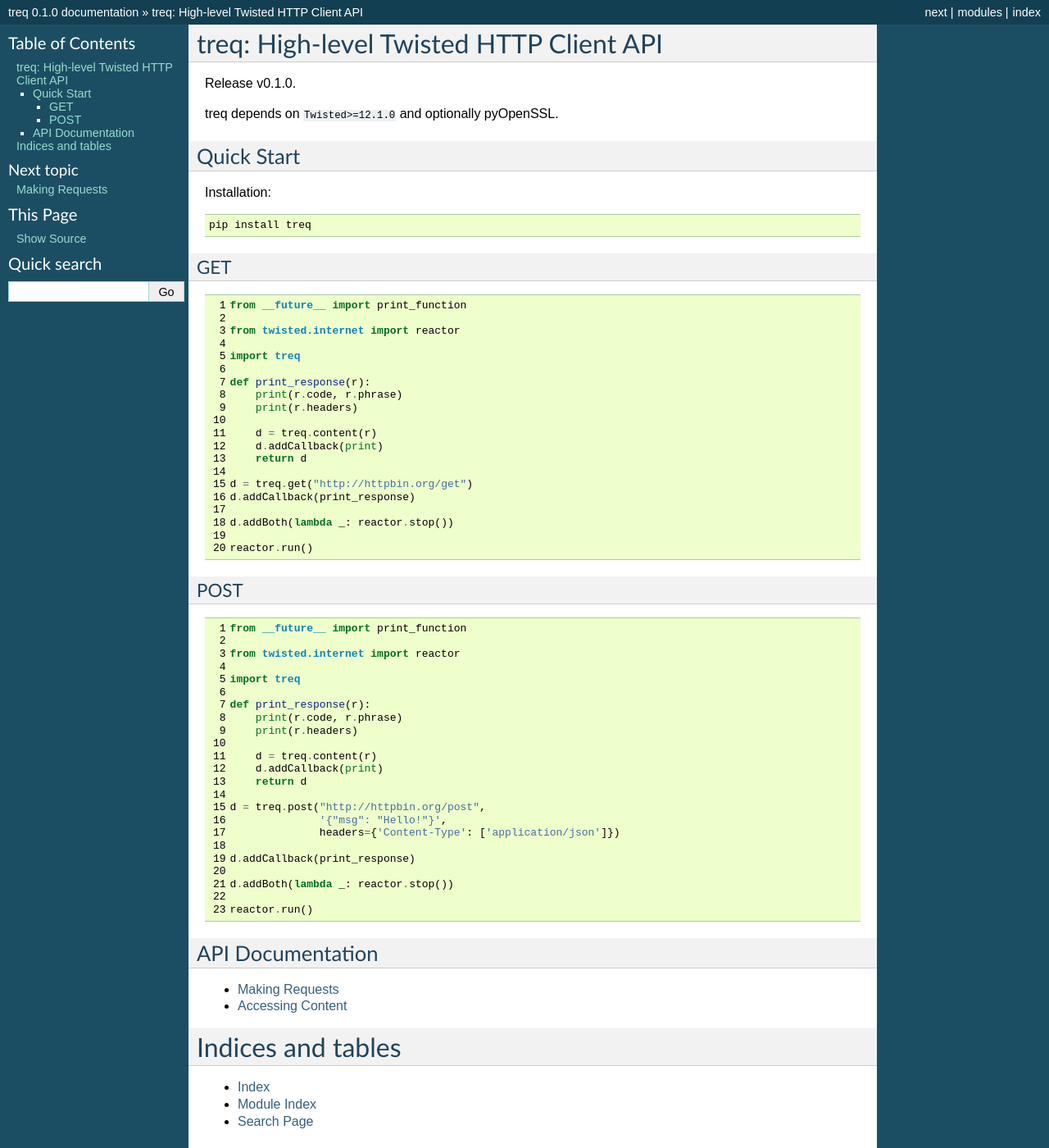
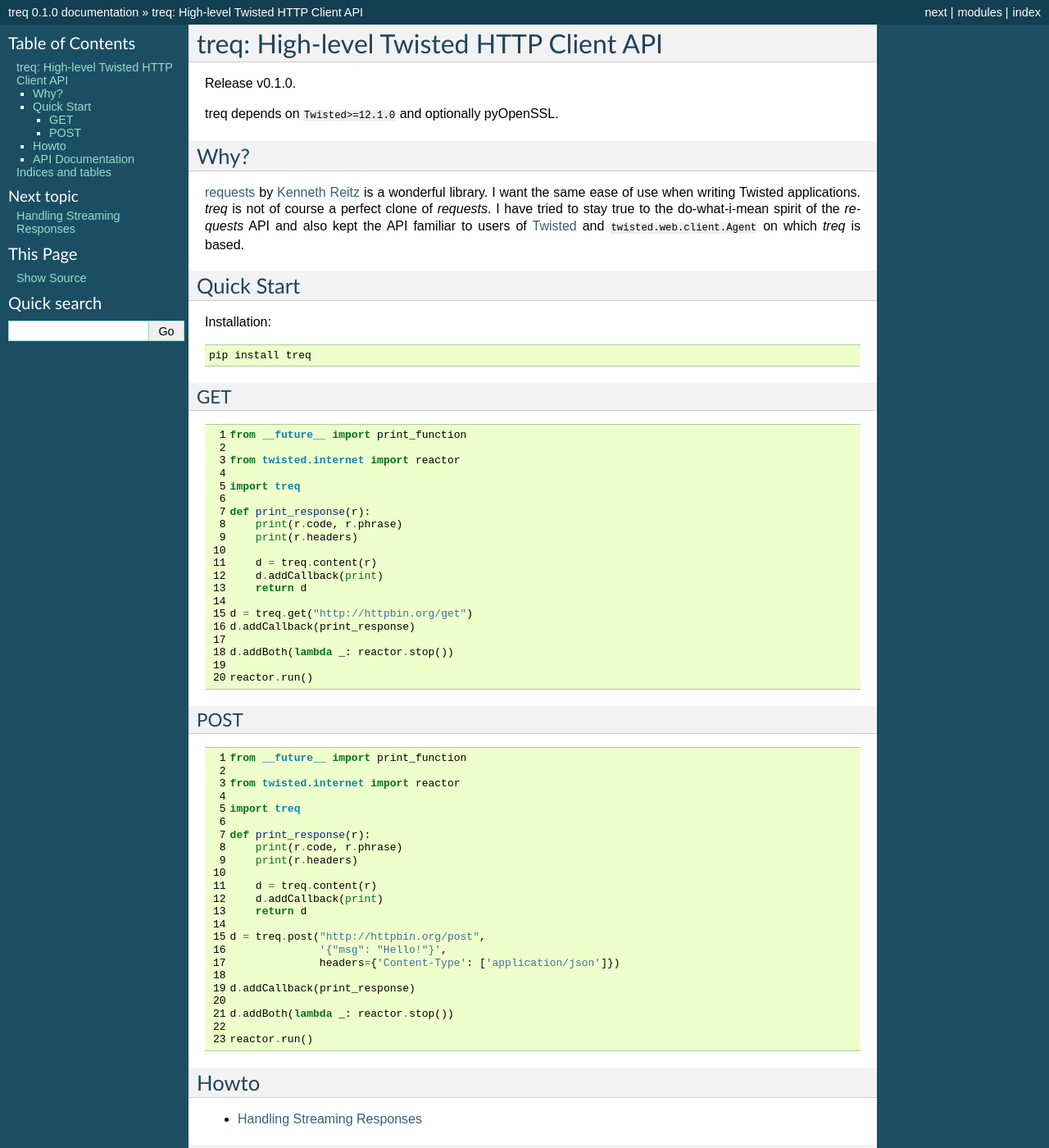
Before and after one commit to twisted/treq, a Sphinx documentation site: the page built from docs/index.rst, in a window 1280 px wide and 1400 px high. Shown: the whole window at 82% size. Built offline with Sphinx 7.4.7, drawn with Linux system fonts in a browser that asks for light colours.

Commit message:
Add some rational and start some howto style prose docs.

```diff
--- /dev/null
+++ b/docs/_examples/download_file.py
@@ -0,0 +1,16 @@
+from twisted.internet import reactor
+
+import treq
+
+def download_file(url, destination):
+    d = treq.get(url)
+    d.addCallback(treq.collect, destination.write)
+    d.addBoth(destination.close)
+    return d
+
+def _do():
+    d = download_file('http://httpbin.org/get', file('get.txt', 'w'))
+    d.addBoth(lambda _: reactor.stop())
+
+reactor.callWhenRunning(_do)
+reactor.run()
--- a/docs/index.rst
+++ b/docs/index.rst
@@ -9,6 +9,19 @@ treq: High-level Twisted HTTP Client API
 Release v\ |release|.
 
 treq depends on ``Twisted>=12.1.0`` and optionally pyOpenSSL.
+
+Why?
+----
+
+`requests`_ by `Kenneth Reitz`_ is a wonderful library.  I want the same
+ease of use when writing Twisted applications.  `treq` is not of course a
+perfect clone of `requests`.  I have tried to stay true to the do-what-i-mean
+spirit of the `requests` API and also kept the API familiar to users of
+`Twisted`_ and ``twisted.web.client.Agent`` on which `treq` is based.
+
+.. _requests: http://python-requests.org/
+.. _Kenneth Reitz: https://www.gittip.com/kennethreitz/
+.. _Twisted: http://twistedmatrix.com/
 
 Quick Start
 -----------
@@ -28,6 +41,14 @@ POST
 .. literalinclude:: _examples/basic_post.py
     :linenos:
 
+Howto
+-----
+
+.. toctree::
+    :maxdepth: 3
+
+    howto
+
 API Documentation
 -----------------
 
```
Also changed, not shown: docs/howto.rst (added, +16 -0 lines).
